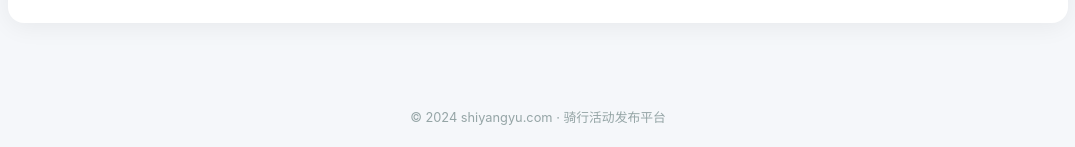
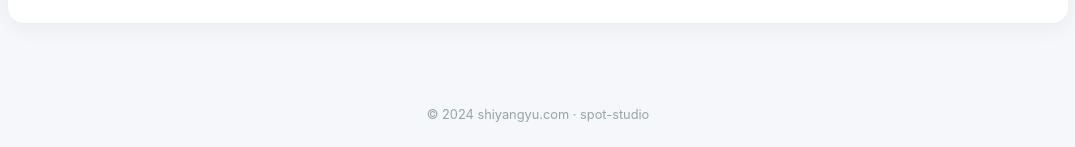
Before and after one commit to techysy/techysy.github.io, a Jekyll site: the page spot-studio.html, which Jekyll copies as it is, in a window 1280 px wide. Shown: the part 1452-1599 px from the top of the page, without its empty margins (102-1177 px from the left). Built offline with Jekyll 4.4.1, drawn with Linux system fonts in a browser that asks for light colours; some of the changed lines change nothing that is shown.

Commit message:
feat: 页面标题改为 spot-studio + GPX活动类型识别自动切换图标

```diff
--- a/spot-studio.html
+++ b/spot-studio.html
@@ -3,9 +3,9 @@
 <head>
     <meta charset="UTF-8">
     <meta name="viewport" content="width=device-width, initial-scale=1.0">
-    <title>骑行活动发布</title>
-    <meta property="og:title" content="骑行活动发布">
-    <meta property="og:description" content="骑行活动详情与GPX轨迹">
+    <title>spot-studio</title>
+    <meta property="og:title" content="spot-studio">
+    <meta property="og:description" content="骑行 & 徒步活动发布平台 — GPX 轨迹渲染 + 机位踩点">
     <meta property="og:type" content="website">
     <link rel="stylesheet" href="leaflet.css" />
     <style>
@@ -663,7 +663,7 @@
 </section>
 
 <footer class="footer">
-    <p>© 2024 shiyangyu.com · 骑行活动发布平台</p>
+    <p>© 2024 shiyangyu.com · spot-studio</p>
 </footer>
 
 <div class="modal-overlay" id="modal-overlay">
@@ -753,6 +753,7 @@
         deletePointMode: false,
         editHandleMarkers: [],
         avgSpeed: 25,
+        activityType: 'cycling',
         markerInterval: 0
     };
 
@@ -1161,8 +1162,17 @@
             totalElevationGain: totalEleGain,
             duration,
             waypoints: uniqueWaypoints,
-            links: parseGpxLinks(doc)
+            links: parseGpxLinks(doc),
+            activityType: detectActivityType(doc)
         };
+    }
+
+    function detectActivityType(doc) {
+        const typeEl = doc.querySelector('trk > type');
+        if (!typeEl) return 'cycling';
+        const t = typeEl.textContent.trim().toLowerCase();
+        if (['hike', 'hiking', 'walk', 'walking', 'run', 'running', '徒步', '跑步', '步行'].some(k => t.includes(k))) return 'hiking';
+        return 'cycling';
     }
 
     function parseGpxLinks(doc) {
@@ -1311,6 +1321,16 @@
         ctx.stroke();
     }
 
+    function updateActivityIcon() {
+        const icon = state.activityType === 'hiking' ? '🥾' : '🚴';
+        const speed = state.activityType === 'hiking' ? 5 : 25;
+        document.querySelector('#stat-distance-card .stat-icon').textContent = icon;
+        if (state.avgSpeed === 25 || state.avgSpeed === 5) {
+            state.avgSpeed = speed;
+            document.getElementById('speed-display').textContent = speed;
+        }
+    }
+
     function updateStats(gpxResult) {
         const distKm = (gpxResult.totalDistance / 1000).toFixed(2);
         const eleGain = Math.round(gpxResult.totalElevationGain);
@@ -1341,6 +1361,8 @@
         state.fileName = fileName || 'route.gpx';
         state.undoStack = [];
         state.redoStack = [];
+        state.activityType = result.activityType || 'cycling';
+        updateActivityIcon();
 
         const titleText = fileName ? fileName.replace(/\.gpx$/i, '') : '';
         document.getElementById('title').textContent = titleText;
```
